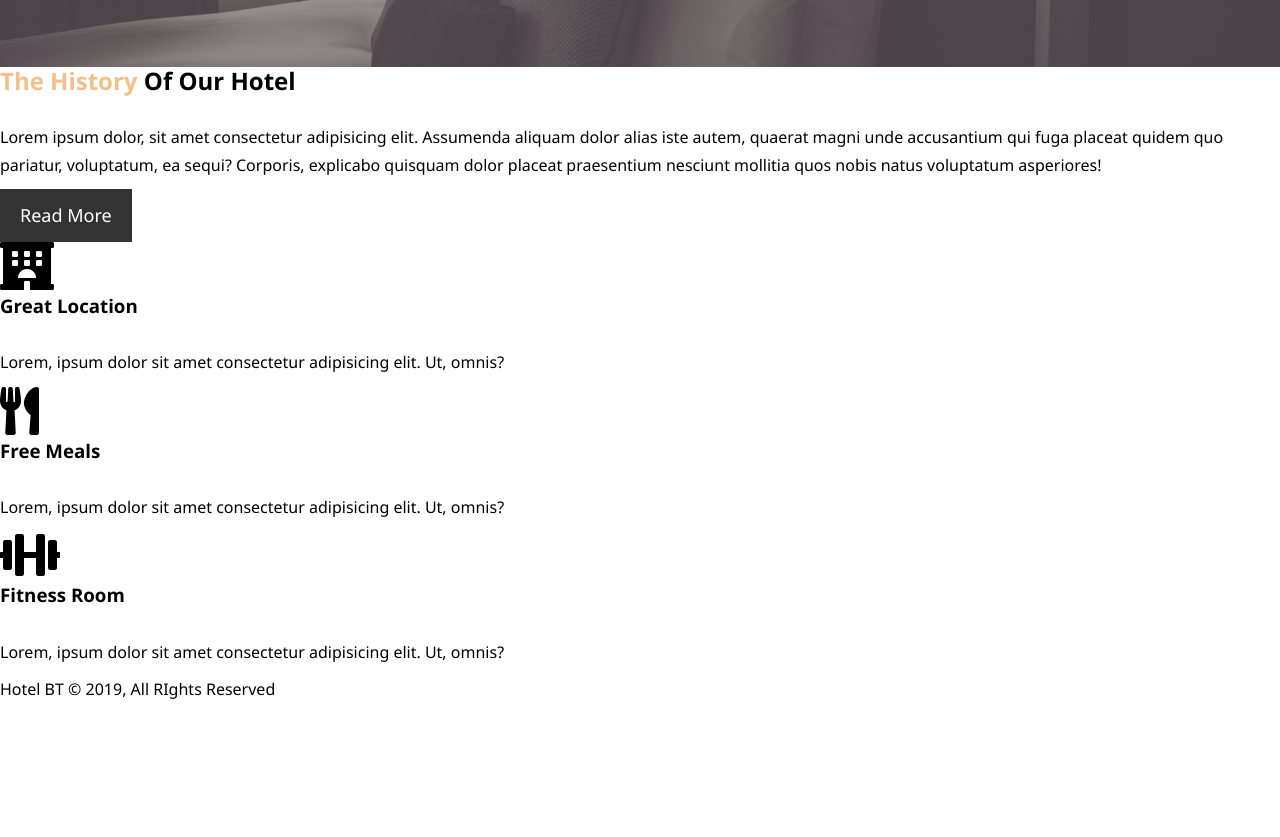
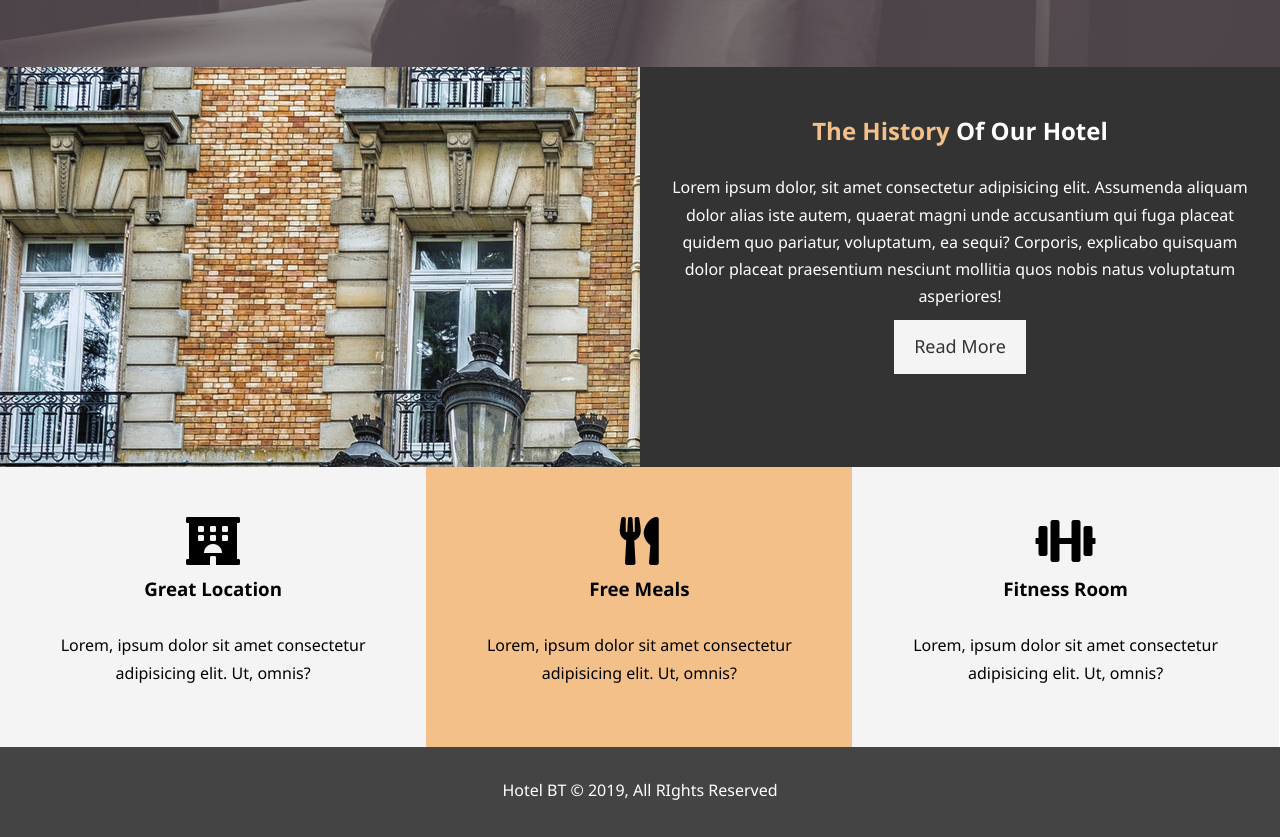
Before and after one commit to Harritone/HTML_CSS, a plain HTML site: page hotel/index.html in a window 1280 px wide. Shown: the part 600-1437 px from the top of the page. Before the commit the page ends 1313 px from the top, so only its background shows below. Drawn offline with Linux system fonts and the light colour scheme.

Commit message:
Finalized index

```diff
--- a/hotel/css/style.css
+++ b/hotel/css/style.css
@@ -48,8 +48,24 @@ p {
   background: #f4c08a;
   color: #333;
 }
+.btn-light {
+  background: #f4f4f4;
+  color: #333;
+}
 .lead {
   font-size: 20px;
+}
+.bg-light {
+  background: #f4f4f4;
+}
+.bg-dark {
+  background-color: #333;
+}
+.bg-primary {
+  background-color: #f4c08a;
+}
+.clr {
+  clear: both;
 }
 
 /* Header */
@@ -91,10 +107,10 @@ p {
 /* showcase */
 #showcase {
   height: 600px;
-  background: url('/img/showcase.jpg') no-repeat center center/cover;
+  background: url('../img/showcase.jpg') no-repeat center center/cover;
 }
 #showcase .showcase-content {
-  padding-top: 193px;
+  padding-top: 170px;
   color: #fff;
   text-align: center;
 }
@@ -107,3 +123,44 @@ p {
   font-size: 20px;
   padding-bottom: 20px;
 }
+
+/* home-info */
+#home-info {
+  height: 400px;
+}
+#home-info .info-img {
+  float: left;
+  width: 50%;
+  background: url('../img/photo-1.jpg') no-repeat;
+  min-height: 100%;
+}
+#home-info .info-content {
+  float: right;
+  width: 50%;
+  height: 100%;
+  padding: 50px 30px;
+  overflow: hidden;
+  text-align: center;
+  color: #fff;
+}
+
+/* features */
+
+.box {
+  float: left;
+  width: 33.3%;
+  padding: 50px;
+  text-align: center;
+}
+
+.box i {
+  margin-bottom: 10px;
+}
+
+#main-footer {
+  padding: 20px;
+  text-align: center;
+  color: #fff;
+  height: 90px;
+  background: #444;
+}
```
